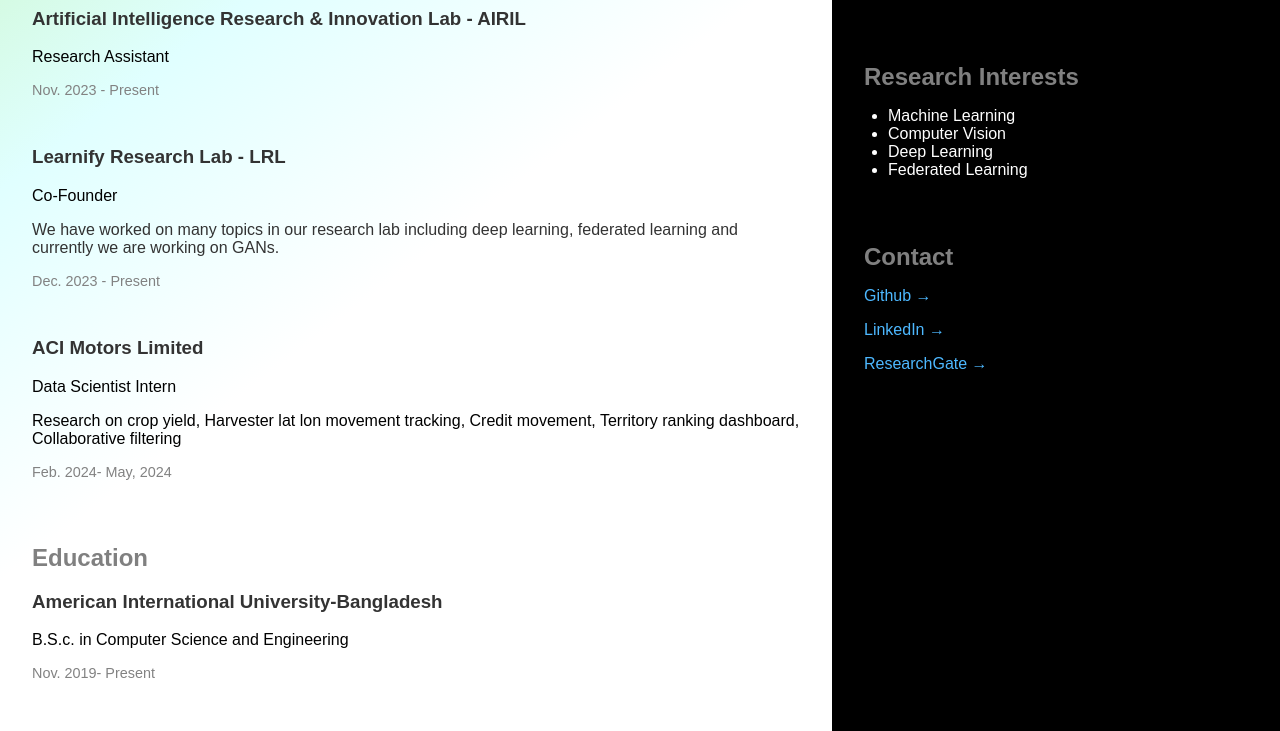
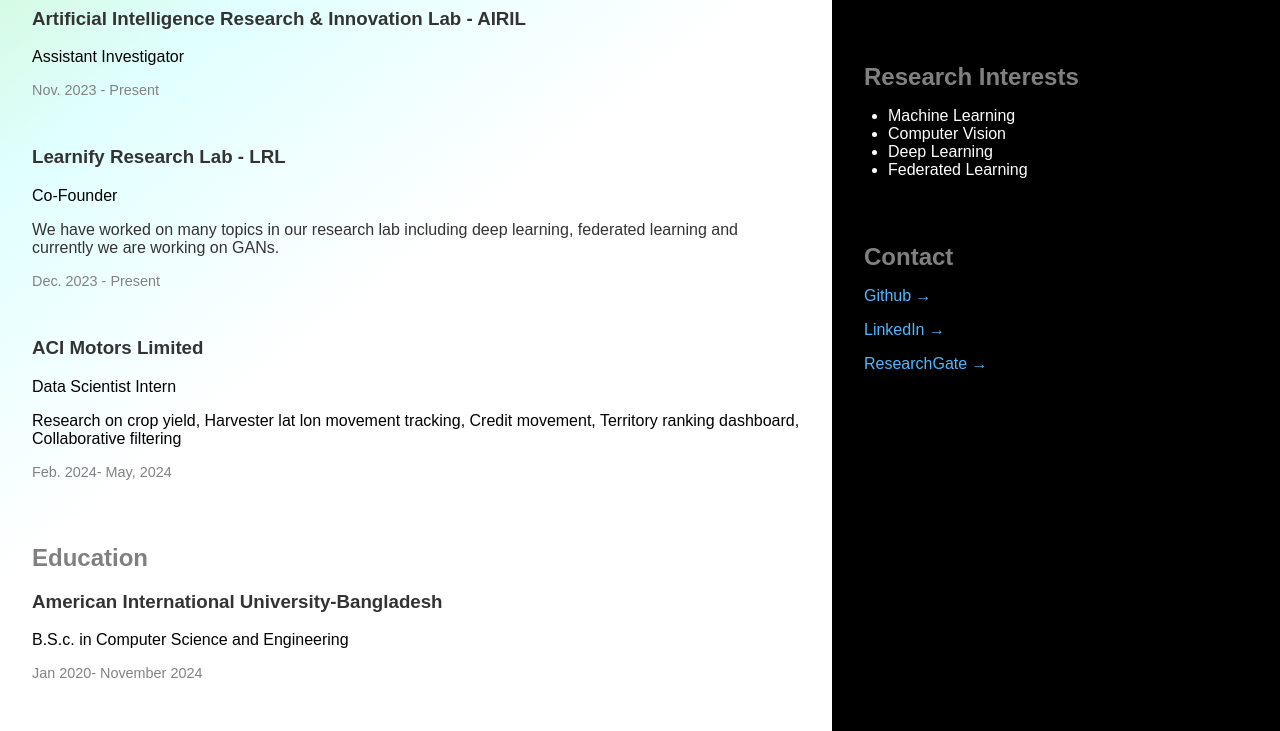
Before and after one commit to INCREDIBLE-AURNOB/portfolio, a plain HTML site: page index.html in a window 1280 px wide. Shown: the part 203-934 px from the top of the page. Drawn offline with Linux system fonts and the light colour scheme.

Commit message:
Update index.html

```diff
--- a/index.html
+++ b/index.html
@@ -185,7 +185,7 @@
                 <h2 class="titleColor">Experience</h2>
                 <div class="job">
                     <h3>Artificial Intelligence Research & Innovation Lab - AIRIL</h3>
-                    <p class="blakin">Research Assistant </p>
+                    <p class="blakin">Assistant Investigator</p>
                     <p class="date">Nov. 2023 - Present</p>
                 </div>
 
@@ -214,7 +214,7 @@
                 <div class="degree">
                     <h3> American International University-Bangladesh</h3>
                     <p class="blakin">B.S.c. in Computer Science and Engineering</p>
-                    <p class="date">Nov. 2019- Present</p>
+                    <p class="date">Jan 2020- November 2024</p>
                 </div>
             </div>
         </div>
```
